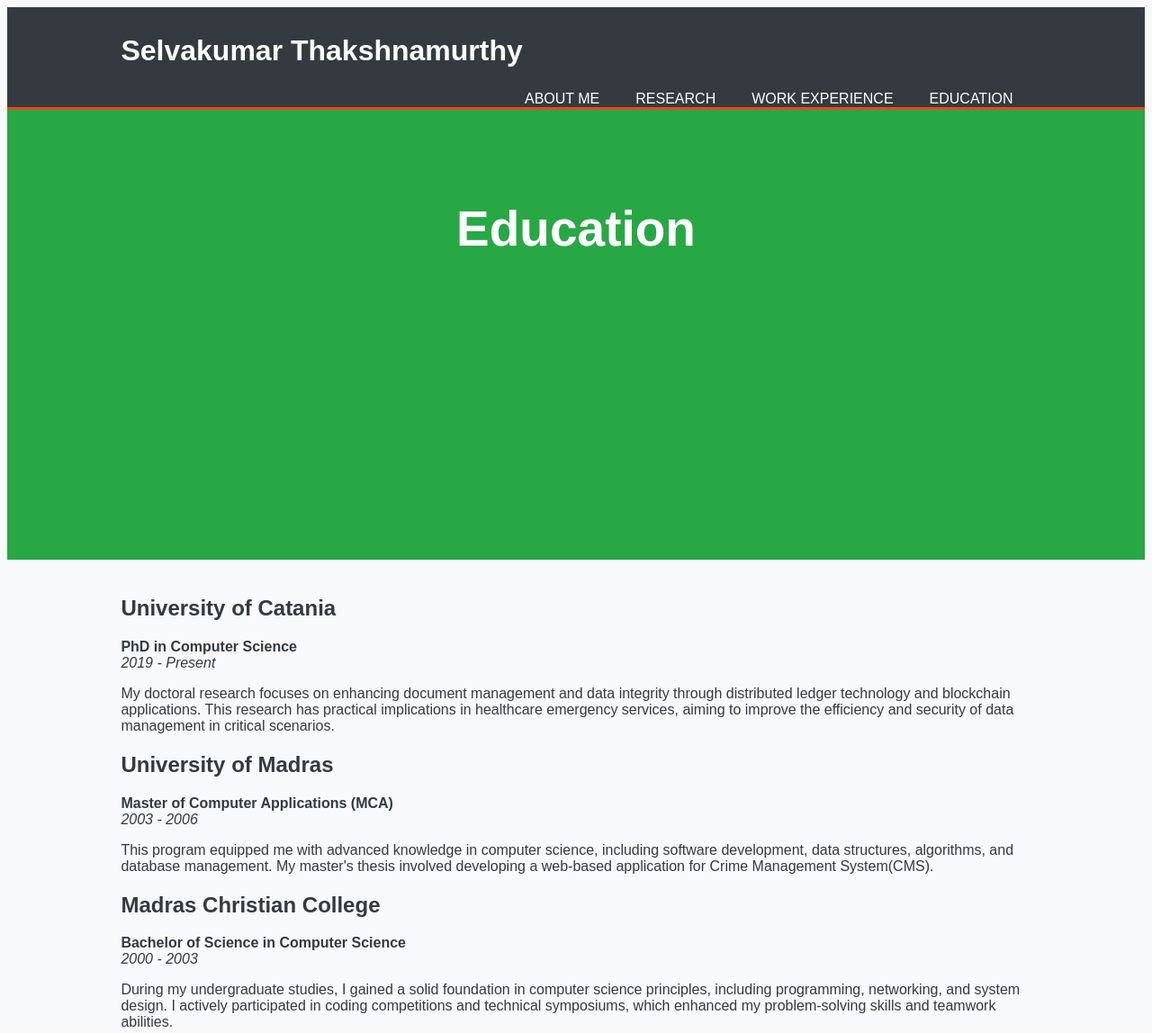
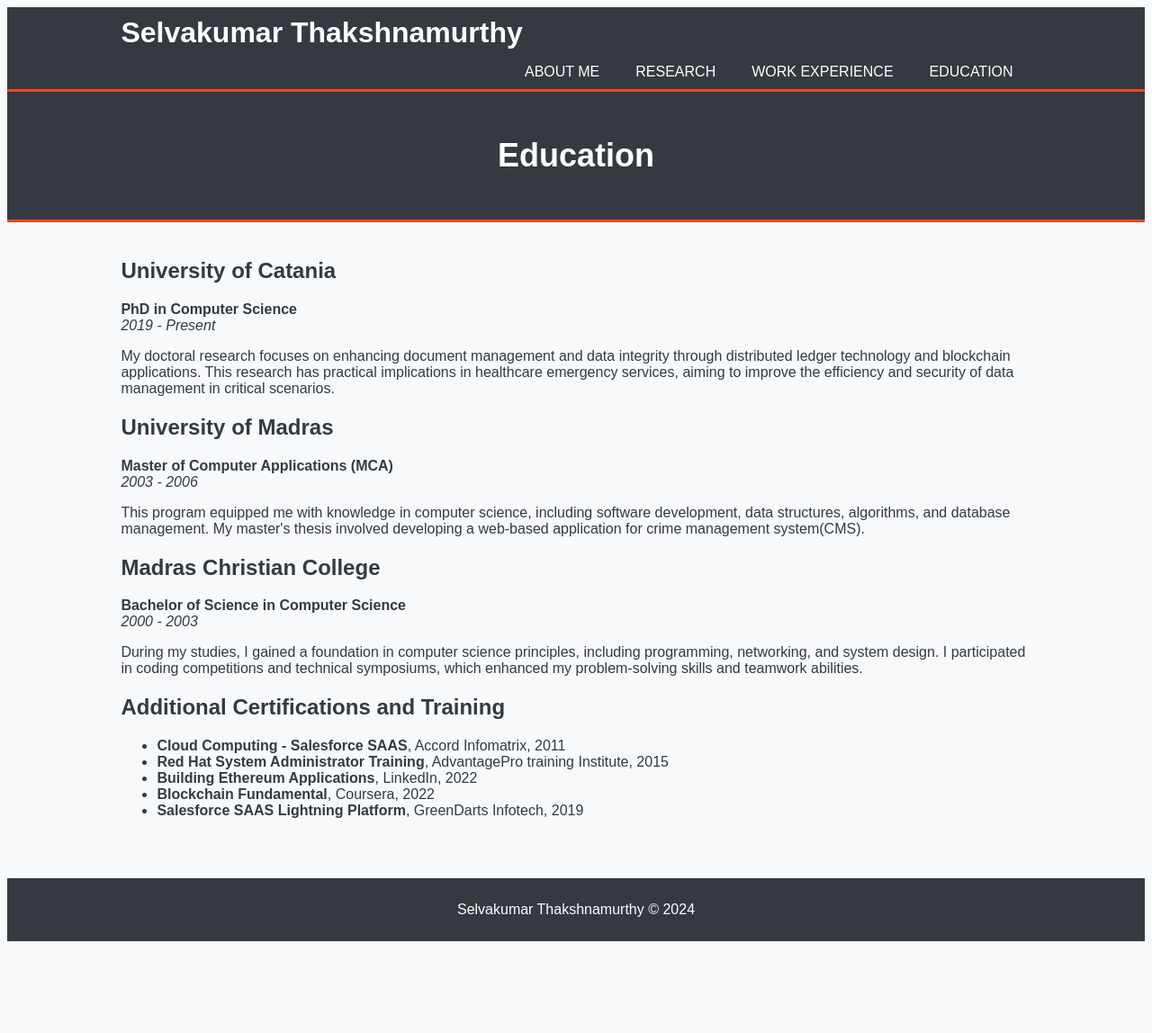
Before and after one commit to SelvakumarItaly/profile, a plain HTML site: page education.html in a window 1280 px wide. Shown: the top 1148 px of the page at 90% size. After the commit the page ends 1054 px from the top, so only its background shows below. Drawn offline with Linux system fonts and the light colour scheme.

Commit message:
Updated HTML files with simplified layout and added image

```diff
--- a/education.html
+++ b/education.html
@@ -18,8 +18,7 @@
         header {
             background: #343a40;
             color: #ffffff;
-            padding-top: 30px;
-            min-height: 70px;
+            padding: 10px 0;
             border-bottom: #e8491d 3px solid;
         }
         header a {
@@ -35,7 +34,7 @@
         header li {
             float: left;
             display: inline;
-            padding: 0 20px 0 20px;
+            padding: 0 20px;
         }
         header #branding {
             float: left;
@@ -45,18 +44,14 @@
         }
         header nav {
             float: right;
-            margin-top: 10px;
         }
-        #showcase {
-            min-height: 400px;
-            background: #28a745;
-            color: #ffffff;
+        .main-header {
             text-align: center;
-            padding-top: 100px;
+            padding: 50px 0;
         }
-        #showcase h1 {
-            font-size: 55px;
-            margin-top: 0;
+        .main-header h1 {
+            font-size: 36px;
+            margin: 0;
         }
         #main {
             padding: 20px;
@@ -65,7 +60,7 @@
             background: #343a40;
             color: #ffffff;
             text-align: center;
-            padding: 30px;
+            padding: 10px 0;
             margin-top: 30px;
         }
     </style>
@@ -87,11 +82,9 @@
         </div>
     </header>
 
-    <section id="showcase">
-        <div class="container">
-            <h1>Education</h1>
-        </div>
-    </section>
+    <header class="main-header">
+        <h1>Education</h1>
+    </header>
 
     <div id="main" class="container">
         <h2>University of Catania</h2>
@@ -109,7 +102,7 @@
             <em>2003 - 2006</em>
         </p>
         <p>
-            This program equipped me with advanced knowledge in computer science, including software development, data structures, algorithms, and database management. My master's thesis involved developing a web-based application for Crime Management System(CMS).
+            This program equipped me with knowledge in computer science, including software development, data structures, algorithms, and database management. My master's thesis involved developing a web-based application for crime management system(CMS).
         </p>
 
         <h2>Madras Christian College</h2>
@@ -118,8 +111,17 @@
             <em>2000 - 2003</em>
         </p>
         <p>
-            During my undergraduate studies, I gained a solid foundation in computer science principles, including programming, networking, and system design. I actively participated in coding competitions and technical symposiums, which enhanced my problem-solving skills and teamwork abilities.
+            During my studies, I gained a foundation in computer science principles, including programming, networking, and system design. I participated in coding competitions and technical symposiums, which enhanced my problem-solving skills and teamwork abilities.
         </p>
+
+        <h2>Additional Certifications and Training</h2>
+        <ul>
+            <li><strong>Cloud Computing - Salesforce SAAS</strong>, Accord Infomatrix, 2011</li>
+            <li><strong>Red Hat System Administrator Training</strong>, AdvantagePro training Institute, 2015</li>
+            <li><strong>Building Ethereum Applications</strong>, LinkedIn, 2022</li>
+            <li><strong>Blockchain Fundamental</strong>, Coursera, 2022</li>
+            <li><strong>Salesforce SAAS Lightning Platform</strong>, GreenDarts Infotech, 2019</li>
+        </ul>
     </div>
 
     <footer>
```
Also changed, not shown: index.html (+16 -21 lines), research.html (+11 -18 lines), work.html (+12 -19 lines).
